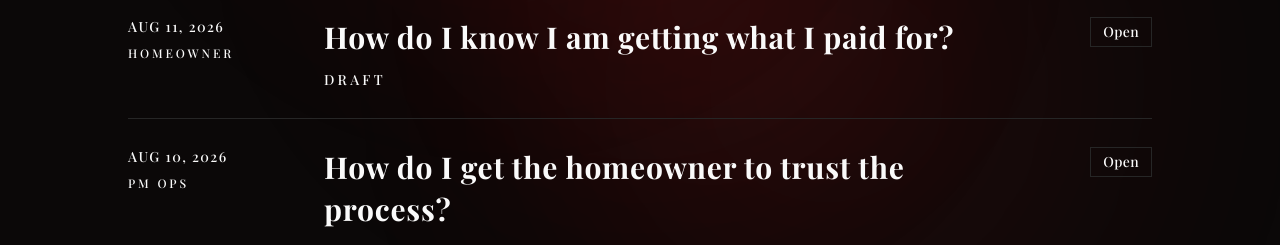
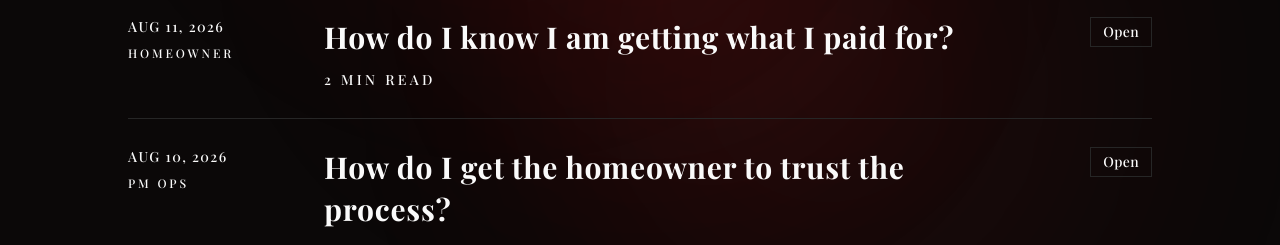
Before and after one commit to hypnoticdata777/calmCommandCenter, a React (Vite) app: page /journal in a window 1280 px wide. Shown: the part 515-760 px from the top of the page. Built offline with nearby package versions, Linux system fonts and the light colour scheme.

Commit message:
Replace journal draft labels with read times

```diff
--- a/src/app/pages/Journal.tsx
+++ b/src/app/pages/Journal.tsx
@@ -16,7 +16,7 @@ import { motion } from "motion/react";
 const journalEntries = [
   {
     title: "How do I know I am getting what I paid for?",
-    readTime: "Draft",
+    readTime: "2 min read",
     type: "Homeowner",
     date: "Aug 11, 2026",
     sections: [
@@ -26,7 +26,7 @@ const journalEntries = [
   },
   {
     title: "How do I get the homeowner to trust the process?",
-    readTime: "Draft",
+    readTime: "2 min read",
     type: "PM Ops",
     date: "Aug 10, 2026",
     sections: [
@@ -36,7 +36,7 @@ const journalEntries = [
   },
   {
     title: "Own the outcome, not just the task.",
-    readTime: "Draft",
+    readTime: "2 min read",
     type: "Team",
     date: "Aug 9, 2026",
     sections: [
@@ -46,7 +46,7 @@ const journalEntries = [
   },
   {
     title: "Why does a solid property still feel thin on cash flow?",
-    readTime: "Draft",
+    readTime: "2 min read",
     type: "Investor",
     date: "Aug 8, 2026",
     sections: [
@@ -56,7 +56,7 @@ const journalEntries = [
   },
   {
     title: "What work order deserves my time next?",
-    readTime: "Draft",
+    readTime: "2 min read",
     type: "PropTech",
     date: "Aug 7, 2026",
     sections: [
```
